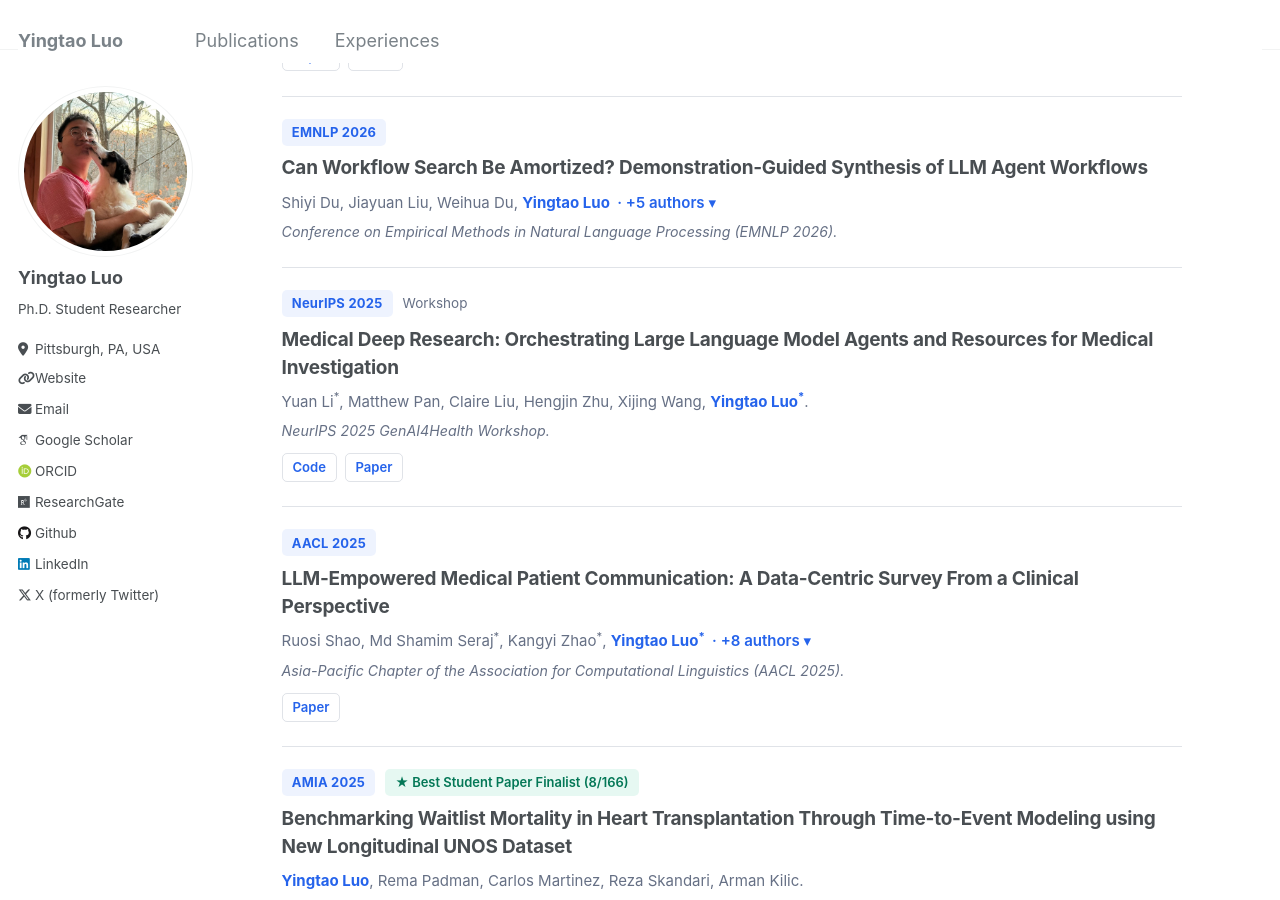
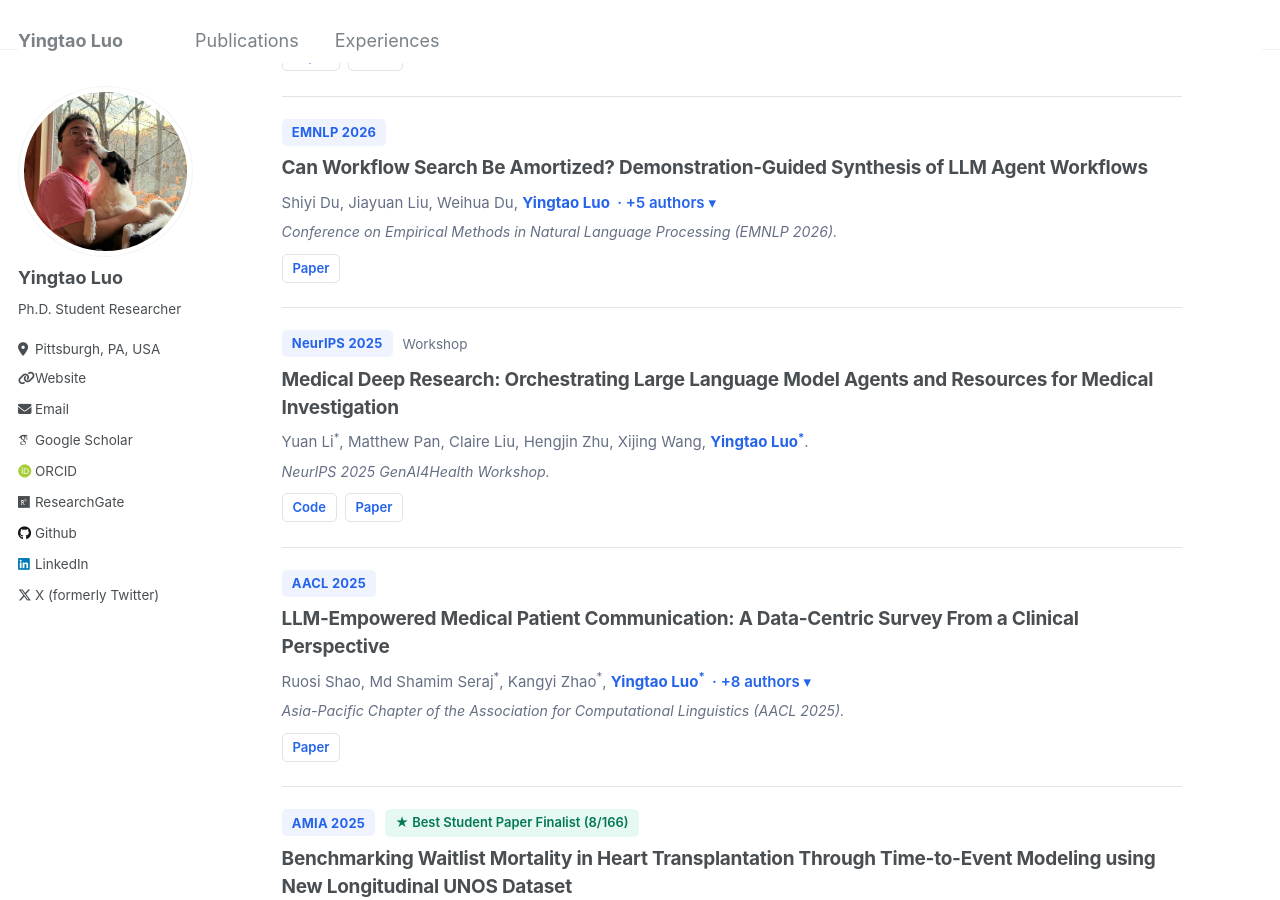
Before and after one commit to yingtaoluo/yingtaoluo.github.io, a Jekyll site: the page built from _pages/publications.md, in a window 1280 px wide and 900 px high, scrolled down 809 px. Built offline with Jekyll 4.4.1, drawn with Linux system fonts in a browser that asks for light colours; some web fonts are replaced.

```diff
--- a/_data/publications.yml
+++ b/_data/publications.yml
@@ -61,6 +61,9 @@
     - Xiangliang Zhang
     - Vincent Conitzer
     - Carl Kingsford
+    links:
+    - label: Paper
+      url: https://arxiv.org/pdf/2604.25012
   - title: 'Medical Deep Research: Orchestrating Large Language Model Agents and Resources for Medical Investigation'
     venue: NeurIPS 2025
     venue_full: NeurIPS 2025 GenAI4Health Workshop.
```
